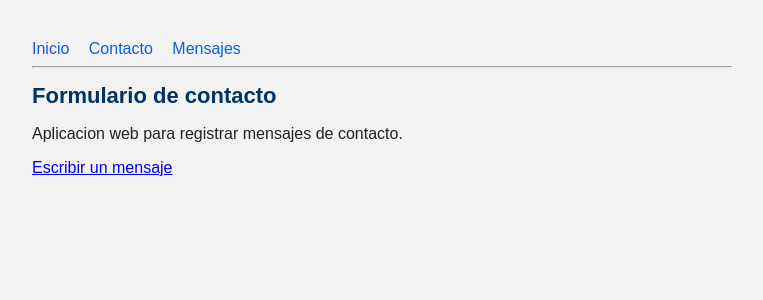
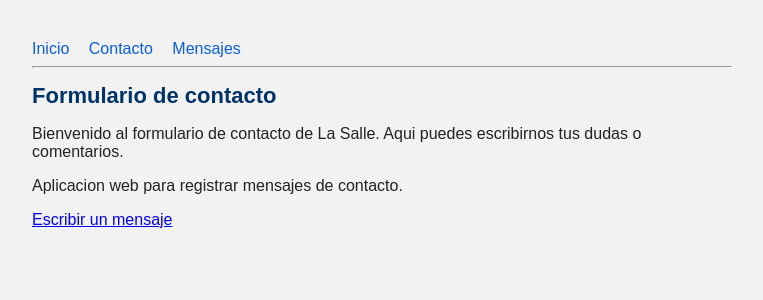
Before and after one commit to PabloCHT/Equipo-7-ACTIVIDAD-5-Laboratorio-repositorio-GIT, a Flask app: page / in a window 1280 px wide. Shown: the top 300 px of the page, without its empty margins (258-1021 px from the left). Run offline with Flask 3, Linux system fonts and the light colour scheme.

Commit message:
Agregar mensaje de bienvenida en la pagina de inicio

```diff
--- a/templates/inicio.html
+++ b/templates/inicio.html
@@ -2,6 +2,7 @@
 
 {% block contenido %}
     <h1>Formulario de contacto</h1>
+    <p>Bienvenido al formulario de contacto de La Salle. Aqui puedes escribirnos tus dudas o comentarios.</p>
     <p>Aplicacion web para registrar mensajes de contacto.</p>
     <p><a href="/contacto">Escribir un mensaje</a></p>
 {% endblock %}
```
